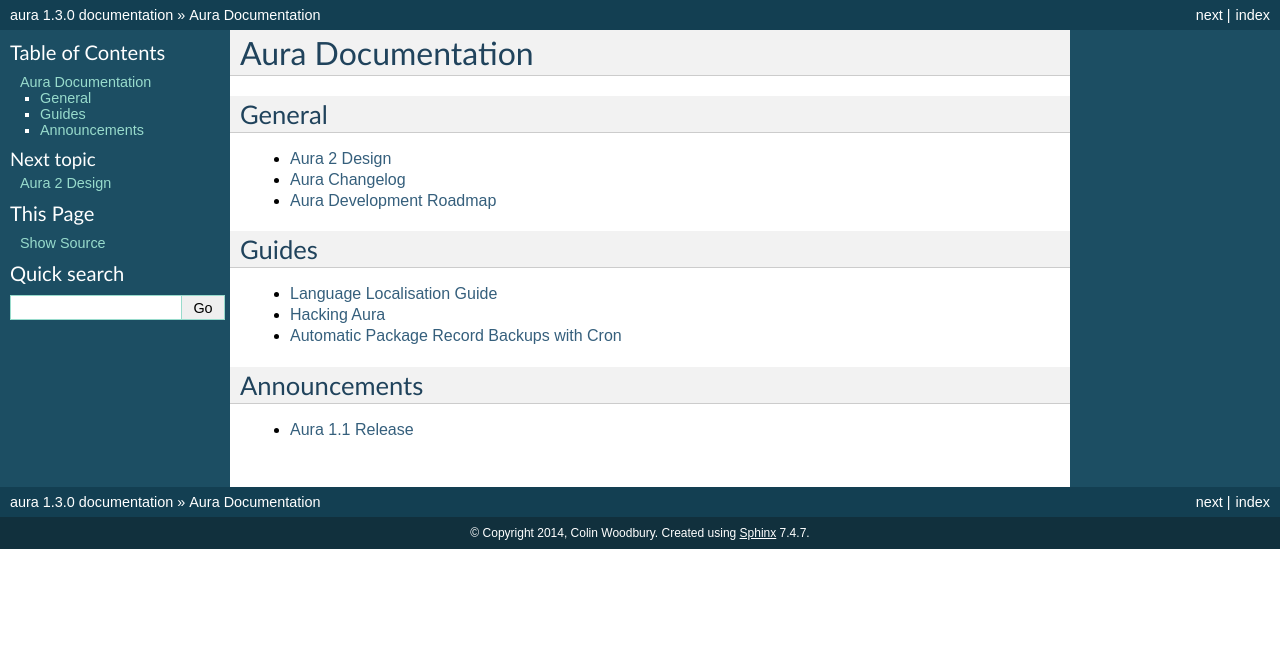
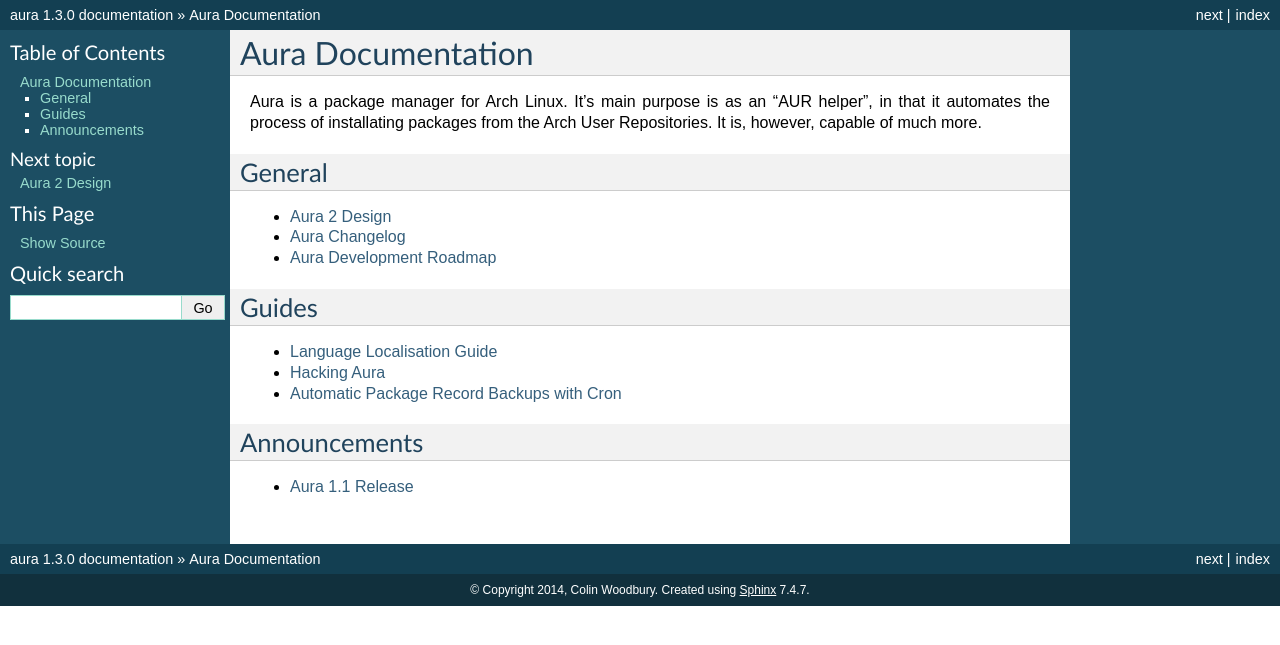
Before and after one commit to fosskers/aura, a Sphinx documentation site: the page built from doc/source/index.rst, in a window 1280 px wide. Shown: the top 645 px of the page. Built offline with Sphinx 7.4.7, drawn with Linux system fonts in a browser that asks for light colours.

Commit message:
Added introduction to index of docs, taken from readme

```diff
--- a/doc/source/index.rst
+++ b/doc/source/index.rst
@@ -16,6 +16,10 @@
    announcements/*
    changelog
 
+Aura is a package manager for Arch Linux. It's main purpose is as an
+"AUR helper", in that it automates the process of installating packages
+from the Arch User Repositories. It is, however, capable of much more.
+
 General
 -------
 - :doc:`design`
```
